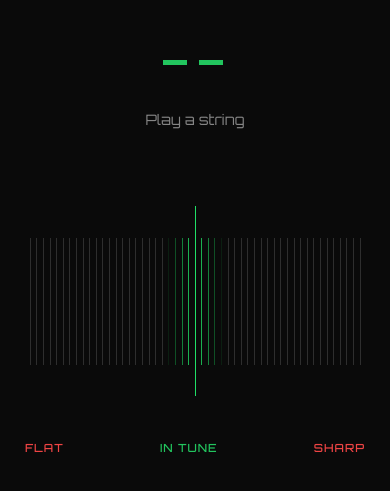
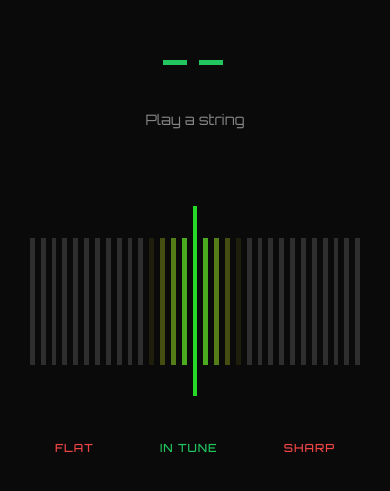
Before and after one commit to akashpkumar/tunein, a React (Vite) app: page / in a window 390 px wide. Shown: the part 177-668 px from the top of the page. Built offline with nearby package versions, Linux system fonts and the light colour scheme; no server answers.

Commit message:
Improve mobile support with fewer bars and faster color gradient

```diff
--- a/src/components/Tuner.css
+++ b/src/components/Tuner.css
@@ -140,8 +140,8 @@
 }
 
 .bars-container {
-  --bar-width: clamp(4px, 2vw, 8px);
-  --bar-gap: clamp(4px, 1.5vw, 7px);
+  --bar-width: clamp(6px, 2vw, 10px);
+  --bar-gap: clamp(5px, 1.5vw, 8px);
   position: relative;
   display: flex;
   justify-content: center;
@@ -165,7 +165,9 @@
 .labels {
   display: flex;
   justify-content: space-between;
-  padding: 12px 5px 0;
+  padding: 12px 5% 0;
+  width: 90%;
+  margin: 0 auto;
 }
 
 .label {
--- a/src/components/Tuner.jsx
+++ b/src/components/Tuner.jsx
@@ -3,38 +3,57 @@ import { createAudioAnalyzer, findClosestString, getCentsOff } from '../utils/pi
 import Waveform from './Waveform';
 import './Tuner.css';
 
-const NUM_BARS = 51;
-const CENTER_INDEX = Math.floor(NUM_BARS / 2);
+const NUM_BARS_DESKTOP = 51;
+const NUM_BARS_MOBILE = 31;
+
+function useIsMobile() {
+  const [isMobile, setIsMobile] = useState(window.innerWidth < 600);
+
+  useEffect(() => {
+    const handleResize = () => setIsMobile(window.innerWidth < 600);
+    window.addEventListener('resize', handleResize);
+    return () => window.removeEventListener('resize', handleResize);
+  }, []);
+
+  return isMobile;
+}
 const MAX_CENTS = 50;
 
-function getBarColor(index) {
-  const distanceFromCenter = Math.abs(index - CENTER_INDEX);
-  const maxDistance = CENTER_INDEX;
+function getBarColor(index, centerIndex) {
+  const distanceFromCenter = Math.abs(index - centerIndex);
+  const maxDistance = centerIndex;
 
   // Normalize to 0-1 range
   const t = Math.min(distanceFromCenter / maxDistance, 1);
 
-  // Interpolate hue: green (142) -> yellow (50) -> red (0)
-  const hue = 142 * (1 - t * t); // Quadratic falloff for smoother gradient
+  // Faster falloff: use cubic for quicker transition to orange/red
+  // Green (120) -> Yellow (60) -> Orange (30) -> Red (0)
+  const hue = 120 * Math.pow(1 - t, 2.5);
 
   // Saturation and lightness
-  const saturation = 75 + t * 15;
+  const saturation = 70 + t * 20;
   const lightness = 50;
 
   return `hsl(${hue}, ${saturation}%, ${lightness}%)`;
 }
 
-const GLOW_RANGE = 20; // Max positions indicator can move from center
 
 const DEBOUNCE_THRESHOLD = 0.3; // Minimum change to update position
 
 function TuningIndicator({ cents, analyzerRef }) {
+  const isMobile = useIsMobile();
+  const numBars = isMobile ? NUM_BARS_MOBILE : NUM_BARS_DESKTOP;
+  const centerIndex = Math.floor(numBars / 2);
+
   const clampedCents = Math.max(-MAX_CENTS, Math.min(MAX_CENTS, cents || 0));
   const smoothedOffsetRef = useRef(0);
   const lastUpdateRef = useRef(0);
 
+  // Adjust glow range based on bar count
+  const glowRange = Math.floor(centerIndex * 0.8);
+
   // Calculate target offset
-  const targetOffset = (clampedCents / MAX_CENTS) * GLOW_RANGE;
+  const targetOffset = (clampedCents / MAX_CENTS) * glowRange;
 
   // Debounce: only update if change is significant
   const diff = Math.abs(targetOffset - lastUpdateRef.current);
@@ -48,16 +67,16 @@ function TuningIndicator({ cents, analyzerRef }) {
 
   // Keep fractional position for smooth highlighting
   const fractionalOffset = smoothedOffsetRef.current;
-  const activePosition = CENTER_INDEX + fractionalOffset;
+  const activePosition = centerIndex + fractionalOffset;
 
   return (
     <div className="tuning-indicator">
       <div className="bars-container">
         <Waveform analyzerRef={analyzerRef} />
-        {Array.from({ length: NUM_BARS }, (_, i) => {
+        {Array.from({ length: numBars }, (_, i) => {
           // Fractional distance for smooth blending
           const distance = Math.abs(i - activePosition);
-          const color = getBarColor(i);
+          const color = getBarColor(i, centerIndex);
 
           // Smooth opacity falloff based on fractional distance
           let opacity = 0;
@@ -69,7 +88,7 @@ function TuningIndicator({ cents, analyzerRef }) {
           return (
             <div
               key={i}
-              className={`bar ${i === CENTER_INDEX ? 'center' : ''}`}
+              className={`bar ${i === centerIndex ? 'center' : ''}`}
               style={opacity > 0 ? { backgroundColor: color, opacity } : undefined}
             />
           );
```
